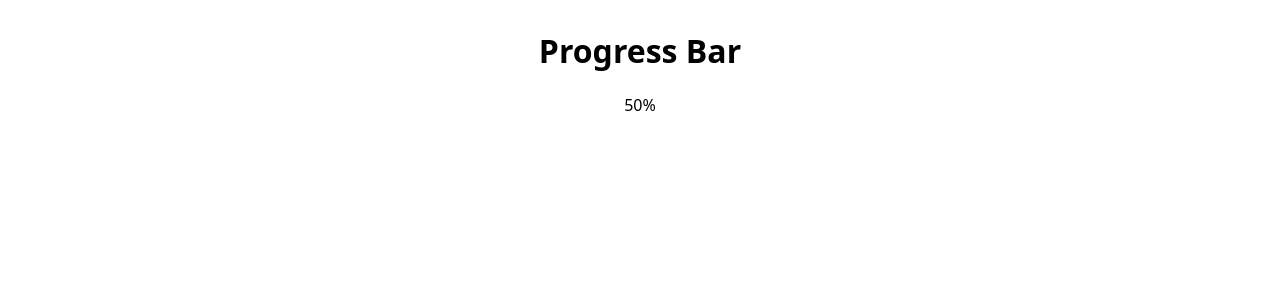
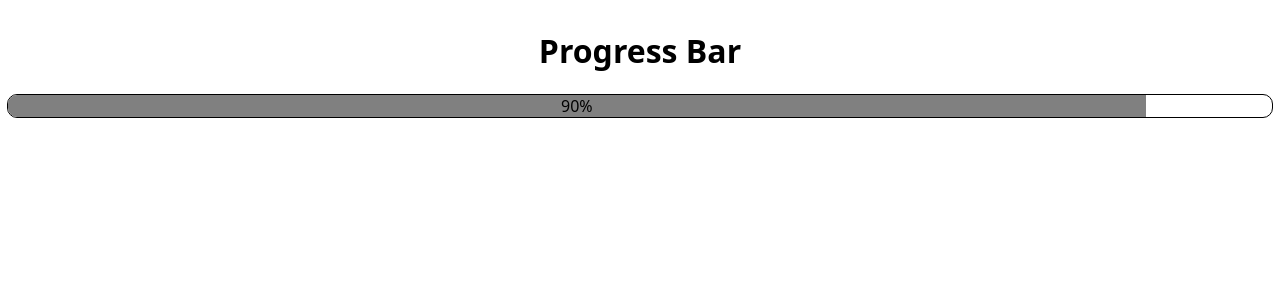
Before and after one commit to Akshay-Jhijhautia/Progress-Bar-React, a React (Vite) app: page / in a window 1280 px wide. Shown: the top 300 px of the page. Built offline with nearby package versions, Linux system fonts and the light colour scheme.

Commit message:
added a dynamic progress bar

```diff
--- a/src/App.css
+++ b/src/App.css
@@ -7,3 +7,15 @@
   align-items: center;
   justify-content: center;
 }
+
+.outer {
+  border: 1px solid black;
+  width: 100%;
+  text-align: center;
+  border-radius: 10px;
+  overflow: hidden;
+}
+
+.inner {
+  background-color: gray;
+}
--- a/src/App.jsx
+++ b/src/App.jsx
@@ -1,11 +1,14 @@
 import "./App.css";
 import ProgressBar from "./ProgressBar";
+import { useState } from "react";
 
 function App() {
+  const [progress, setProgress] = useState(0);
+
   return (
     <div className="App">
       <h1>Progress Bar</h1>
-      <ProgressBar progress={50} />
+      <ProgressBar progress={90} />
     </div>
   );
 }
--- a/src/ProgressBar.jsx
+++ b/src/ProgressBar.jsx
@@ -1,7 +1,14 @@
 import React from "react";
+import "./App.css";
 
 const ProgressBar = ({ progress }) => {
-  return <div>{progress}%</div>;
+  return (
+    <div className="outer">
+      <div className="inner" style={{ width: `${progress}%` }}>
+        {progress}%
+      </div>
+    </div>
+  );
 };
 
 export default ProgressBar;
```
